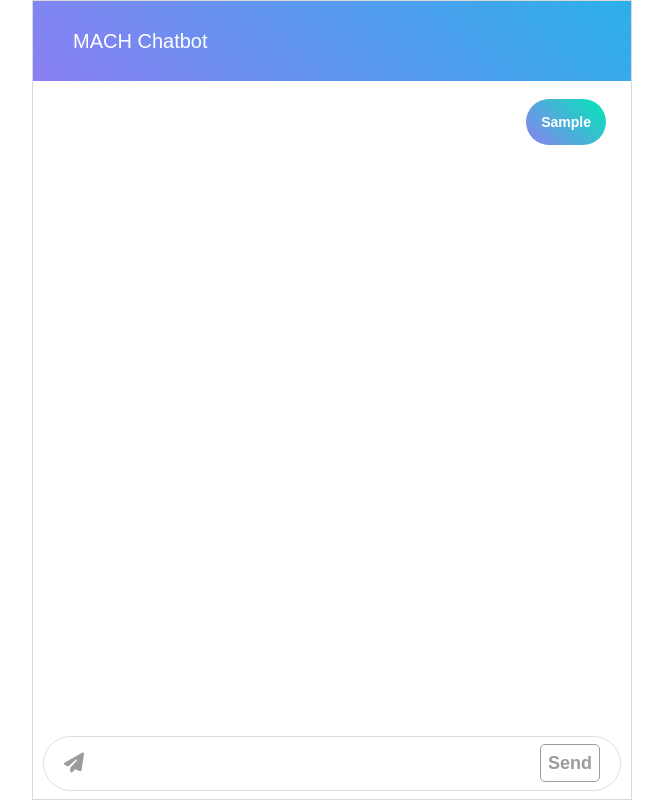
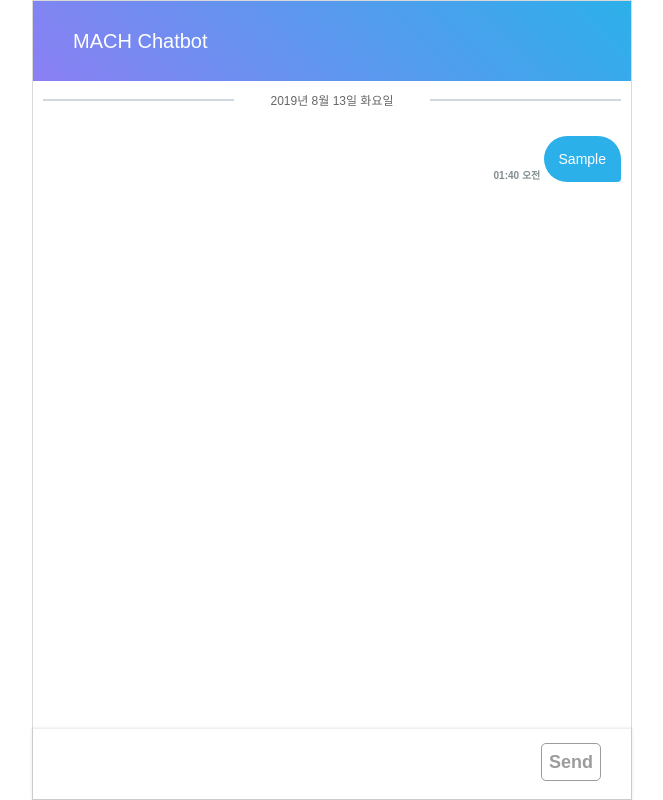
Before and after one commit to korea-certification-service/ChatBot, a website: page views/index.html in a window 1280 px wide. Both pictures are taken after typing "Sample" into the empty fields and a click on the button "Send". Shown: the whole page, without its empty margins (308-971 px from the left). Drawn offline with nearby package versions, Linux system fonts and the light colour scheme; files that its build step writes are made by us from their sources; no server answers; files whose address does not match are found by name.

Commit message:
ui/ux 전체 수정중/폼태그 삭제 답변작성시 페이지 리로드

```diff
--- a/public/css/style.css
+++ b/public/css/style.css
@@ -13,8 +13,8 @@
     background: transparent;
 }
 ::-webkit-scrollbar-thumb {
-    background-color: rgba(238, 238, 238, 0.452);
-    opacity: 0.7;
+    background-color: rgba(204, 204, 204, 0.452);
+    opacity: 1;
 }
 ::-webkit-scrollbar-track {
     background: none;
@@ -56,27 +56,26 @@ button{border: none; cursor: pointer;}
 .content .ymd{text-align: center;}
 .content .other_id{margin-left: 15px;}
 .content .my_id{text-align: right; margin-right: 15px;}
-.content .mach_id{padding-left: 50px; background: url("../img/chatbotbird_L.png") 0px 50% no-repeat;display: inline-block;height: 30px;line-height: 30px;background-size: contain;}
+.content .mach_id{background: url("../img/chatbotbird_L.png") 0px 50% no-repeat;display: inline-block;width: 35px; height: 35px;margin-right:10px;background-position: 0px 10px;background-size: contain;border-radius: 50px;background-color:#f1f2f6;}
 .content .other_speech > p{margin-right: 60px; margin-left: 15px; border: 1px solid #d9d9d9;}
+.content .bubble{font-size: 18px;position: relative;}
+.content .bubble > p{position: relative; margin-top: 8px; display: inline-block; padding: 15px 15px; font-size: 14px; border-radius: 30px;}
+.content .bubble .chat_time{position: absolute; bottom: 0; font-size: 10px;color:#7f8c8d;font-weight: 600;}
 .content .my_speech{text-align: right;}
-.content .my_speech > p{margin-right: 15px; margin-left: 60px; background: linear-gradient(45deg, #8b7ff3, #00e8b8);color: #fff; font-weight: 700;}
-.content .mach_speech{padding-left: 50px; background: url("/img/ico_chatbot.png") 15px 50% no-repeat; background-size: 51px 39px; }
-.content .mach_speech > p{margin-right: 15px;font-weight: 700; border: 1.5px solid #ddd; background-color: #fff; color: #000;}
-.content .bubble{font-size: 18px;}
-.content .bubble > p{position: relative; margin-top: 8px; display: inline-block; padding: 15px 15px; font-size: 14px; border-radius: 30px;}
-.content .bubble .chat_time{position: absolute; bottom: 0; font-size: 11px;}
+.content .my_speech > p{margin-left: 50px; background: #2cb0ea;color: #fff;border-radius: 30px 30px 5px 30px / 30px 30px 5px 30px}
+.content .mach_speech{background: url("/img/ico_chatbot.png") 15px 50% no-repeat; background-size: 51px 39px; }
+.content .mach_speech > p{margin-right: 5px; background-color: #f1f2f6; color: #000;border-radius: 5px 30px 30px 30px / 5px 30px 30px 30px}
 .content .other_speech .chat_time{right: -50px;}
-.content .my_speech .chat_time{left: -50px;}
 
 .curtain {display:none;width: 100%; height: 100%; position: absolute; top:0; left:0; background-color: #000; opacity: 0.5;}
 
-.footer{height: 70px; position: relative;padding-top:7px;background-color: #fff;}
+.footer{height: 70px; position: relative;padding-top:7px;background-color: #fff;box-shadow: 0px 0px 3px 1px rgb(0,0,0,0.1);}
 .footer .btn_sharp{font-size: 28px;}
 .footer .ipt_chat{float: left; margin-top: 5.5px; margin-left: 25px; width: calc(100% - 150px); height: 30px; font-size: 18px; border: none; ime-mode: active;}
 .footer .btn_send{float: right; margin-right: 20px; width: 60px; height: 38px; font-weight: 600; color: #9c9c9c; border: 1.5px solid #9c9c9c; border-radius: 5px; font-size: 18px;background-color: #fff;}
 .footer .btn_at{float: left; margin-top: 4px; margin-left: 15px; width: 30px; height: 30px;background-color: transparent;font-size: 20px;color: #9c9c9c;cursor: default;}
 .footer .btn_emoji{font-size: 30px; line-height: 30px;}
-.footer .msg_sec{margin: 0 10px; padding: 7px 0; height: 55px; box-sizing: border-box; font-size: 0; border: 1.5px solid #ddd; border-radius: 30px;}
+.footer .msg_sec{margin: 0 10px; padding: 7px 0;box-sizing: border-box; font-size: 0;}
 .footer .util_sec{float: left;}
 .footer .util_sec button{vertical-align: middle;}
 
@@ -91,3 +90,41 @@ button{border: none; cursor: pointer;}
 .footer .at_sec .mach_command{height: 45px; line-height: 45px; font-size: 15px;font-weight: 500; color:#e60012; border-radius: 30px; border: 1.5px solid #e60012; cursor: pointer;margin-bottom: 15px;}
 .footer .at_sec .mach_command:last-child{margin-bottom: 0px;}
 .chat_dim{display: none; position: absolute; z-index: 1; top: 0; left: 0; background: rgba(0, 0, 0, 0.7); width: 100%; height: calc(100% - 70px);}
+
+
+.chat-wrap {
+    margin-bottom: 10px;
+}
+.reg_date {
+    position: relative;
+    margin-bottom: 20px;
+}
+.reg_date::before {
+    content:"";
+    display: inline-block;
+    width: 33%;
+    height: 1px;
+    position: absolute;
+    left: 0;
+    top: 50%;
+    transform: translateY(-50%);
+    background-color: #a4b0be;
+}
+.reg_date::after {
+    content:"";
+    display: inline-block;
+    width: 33%;
+    height: 1px;
+    position: absolute;
+    right:0;
+    top: 50%;
+    transform: translateY(-50%);
+    background-color: #a4b0be;
+}
+.reg_date > p {
+    text-align: center;
+    margin-left: 10px;
+    margin-right: 10px;
+    color: #666;
+    font-size: 12px;
+}
--- a/views/index.html
+++ b/views/index.html
@@ -20,7 +20,7 @@
         <span id="curtain" class="curtain"></span>
         <footer class="footer cf">
             <div class="msg_sec cf">
-                <button class="btn_at" id="btnAt"><i class="fas fa-paper-plane"></i></button>
+                <!-- <button class="btn_at" id="btnAt"><i class="fas fa-paper-plane"></i></button> -->
                 <input type="text" class="ipt_chat" id="iptChat" autocomplete="off">
                 <button class="btn_send" id="btnSend">Send</button>
             </div>
@@ -30,7 +30,6 @@
             </div>
         </footer>
     </div>
-
 <script src="js/custom.js"></script>
 <script>
     var userId = "<%=userId%>";
@@ -68,7 +67,8 @@
         console.log(fail)
     })
 
-    console.log($btnSend);
+    addTimeBox();
+
     $btnSend.on("click", function(e) {
 
         if(disabledBtn) {
@@ -83,7 +83,6 @@
         .css({backgroundColor: "#fff",color: "#9c9c9c", border: "1.5px solid #9c9c9c"})
         disabledBtn = true;
     });
-
     $iptChat.bind("keypress input", function(e) {
         if(e.type === "input") {
             var widthoutVoid = $iptChat.val().replace(/\s/gi,"");
@@ -112,7 +111,6 @@
             disabledBtn = true;
         }
     });
-
 
     function call() {
         var val = $iptChat.val();
@@ -143,15 +141,24 @@
     function addChat(who, foo_id, foo_speech, text) {
 
         var isUrl = text[0].match(/^(file|gopher|news|nntp|telnet|https?|ftps?|sftp):\/\/([a-z0-9-]+\.)+[a-z0-9]{2,4}.*$/gi) != null;
+        if(foo_speech == "my_speech") {
+            //유저가 보낼 채팅
+            var userChat = '<div class="chat-wrap">'+
+                                    // '<em class="'+foo_id+'">'+who+'</em>'+
+                                    '<div class="bubble '+foo_speech+'"><span class="chat_time">'+regDate()+'</span><p>'+text+'</p></div>'+
+                            '</div>'
 
+            $content.append(userChat);
+
+        } else {
+            //챗봇이 보낼 채팅
             if(typeof text === "object" && text.length > 1 ) {
-
+                //DB에서 넘어온 답변데이터가 배열일때
                 var userChat = '<div class="chat-wrap">'+
-                                '<em class="'+foo_id+'">'+who+'</em>'+
                                     (function(){
                                         var chat = "";
                                         for(var i = 0, max = text.length; i < max; i++){
-                                        chat += '<div class="bubble '+foo_speech+'"><p>'+text[i]+'</p></div>';
+                                            chat += '<div class="bubble '+foo_speech+'"><em class="'+foo_id+'"></em><p>'+text[i]+'</p><span class="chat_time">'+regDate()+'</span></div>';
                                         }
                                         return chat;
                                     })();
@@ -160,25 +167,69 @@
                 $content.append(userChat);
 
             } else if(typeof text === "string" && isUrl == false || (typeof text === "object" && text.length === 1 && isUrl == false) ) {
-
+                //DB에서 넘어온 답변데이터가 문자열일때
                 var userChat = '<div class="chat-wrap">'+
-                                '<em class="'+foo_id+'">'+who+'</em>'+
-                                '<div class="bubble '+foo_speech+'"><p>'+text+'</p></div>'+
+                                    '<div class="bubble '+foo_speech+'"><em class="'+foo_id+'"></em><p>'+text+'</p><span class="chat_time">'+regDate()+'</span></div>'+
                                 '</div>'
 
                 $content.append(userChat);
 
             } else if(isUrl == true) {
-
+                //DB에서 넘어온 답변데이터가 url형식의 문자열일때
                 var userChat = '<div class="chat-wrap">'+
-                                '<em class="'+foo_id+'">'+who+'</em>'+
-                                '<div class="bubble '+foo_speech+'"><p><a href="'+text+'" target="_blank">'+text+'</a></p></div>'+
+                                    '<div class="bubble '+foo_speech+'"><em class="'+foo_id+'"></em><p><a href="'+text+'" target="_blank">'+text+'</a></p><span class="chat_time">'+regDate()+'</span></div>'+
                                 '</div>'
 
                 $content.append(userChat);
             }
 
         }
+
+
+    }
+    function addTimeBox() {
+        var dateObj = new Date();
+        var weeks = ['일요일', '월요일', '화요일', '수요일', '목요일', '금요일', '토요일'];
+
+        var year = dateObj.getFullYear();
+        var month = dateObj.getMonth()+1;
+        var day = dateObj.getDay();
+        var date = dateObj.getDate();
+        var week = weeks[day];
+
+        var todayText = year+"년 "+month+"월 "+date+"일 "+week;
+
+        var timeBox = '<div class="reg_date"><p> '+todayText+' </p></div>';
+
+        $content.append(timeBox);
+    }
+    function regDate() {
+        var date =  new Date();
+
+        var hours = date.getHours();
+        var minutes = date.getMinutes().length < 10 ? "0"+date.getMinutes() : date.getMinutes();
+        console.log(minutes);
+
+        if(hours > 12){
+            var fixHours = hours - 12;
+
+            if(fixHours < 10){
+                return "0"+fixHours+":"+minutes+" 오후";
+            } else {
+                return fixHours+":"+minutes+" 오후";
+            };
+
+        } else {
+
+            if(hours < 10) {
+                return "0"+hours+":"+minutes+" 오전";
+            } else {
+                return hours+":"+minutes+" 오전";
+            }
+
+        }
+
+    }
 </script>
 </body>
 </html>
```
Also changed, not shown: views/manage.html (+12 -6 lines). Lines whose indentation alone changed are shown as unchanged.
